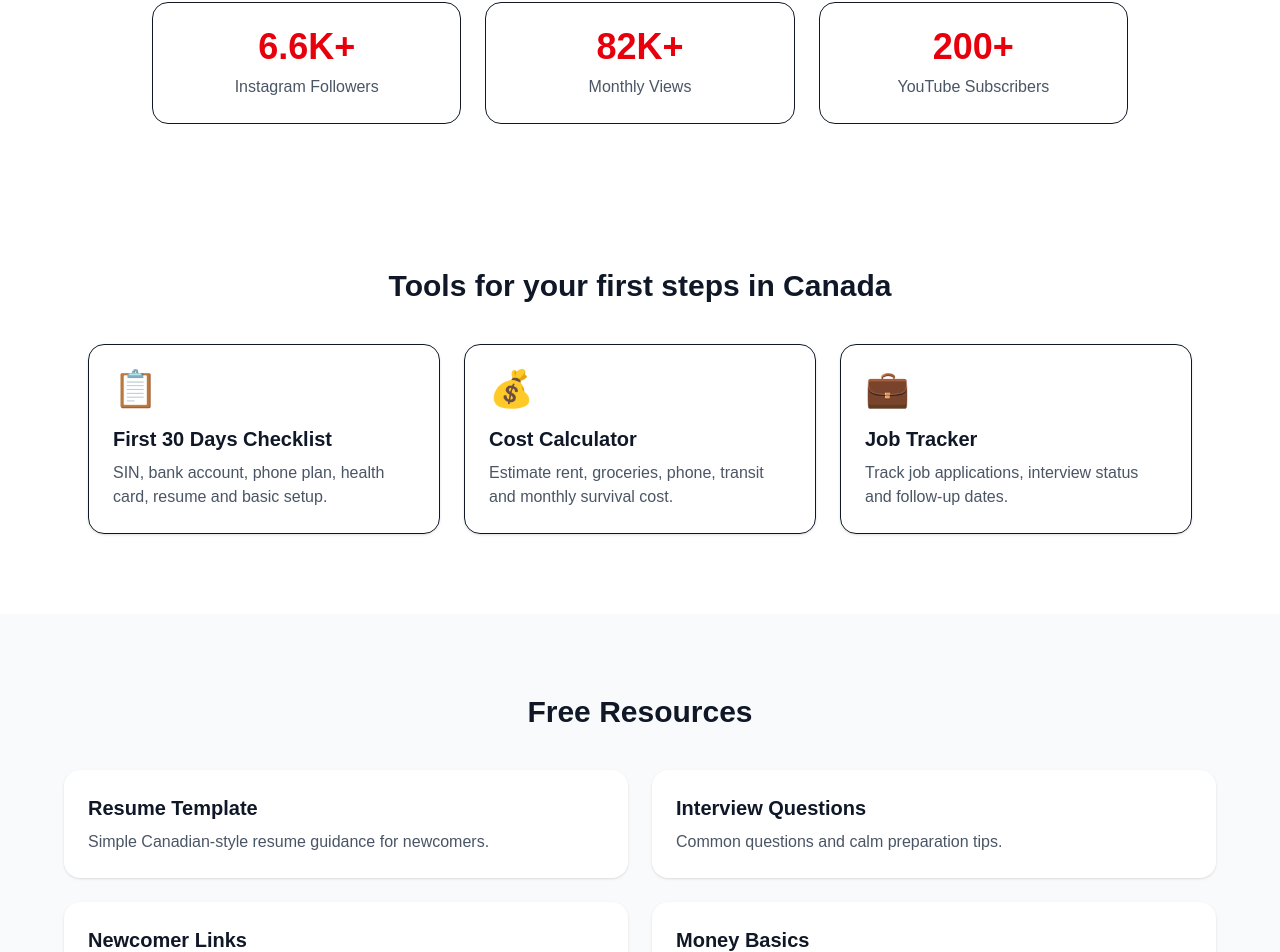
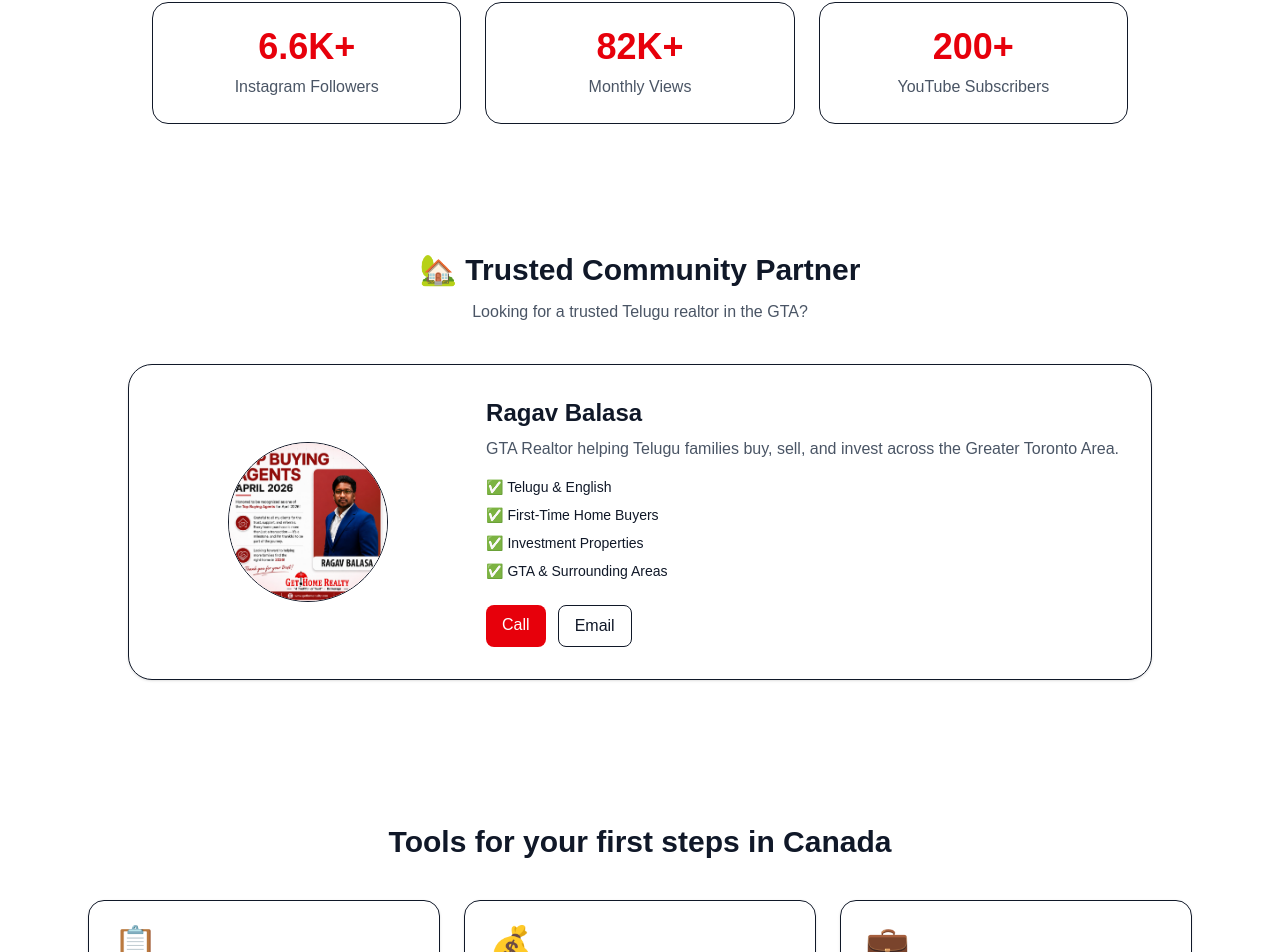
Before and after one commit to PranithhKotamraju/careofcanada, a Next.js app: page / in a window 1280 px wide. Shown: the part 1033-1985 px from the top of the page. Built offline with nearby package versions, Linux system fonts and the light colour scheme.

Commit message:
added realtor

```diff
--- a/app/page.tsx
+++ b/app/page.tsx
@@ -157,6 +157,66 @@ export default function Home() {
           </div>
         </div>
       </section>
+
+      <section className="bg-white px-6 py-16">
+  <div className="mx-auto max-w-5xl">
+
+    <div className="text-center mb-10">
+      <h2 className="text-3xl font-bold">
+        🏡 Trusted Community Partner
+      </h2>
+
+      <p className="mt-3 text-gray-600">
+        Looking for a trusted Telugu realtor in the GTA?
+      </p>
+    </div>
+
+    <div className="rounded-3xl border bg-white p-8 shadow-sm md:flex md:items-center md:gap-8">
+
+      <img
+        src="/images/realtor.png"
+        alt="Realtor"
+        className="mx-auto h-40 w-40 rounded-full object-cover border"
+      />
+
+      <div className="mt-6 md:mt-0">
+        <h3 className="text-2xl font-bold">
+          Ragav Balasa
+        </h3>
+
+        <p className="mt-2 text-gray-600">
+          GTA Realtor helping Telugu families buy, sell,
+          and invest across the Greater Toronto Area.
+        </p>
+
+        <div className="mt-4 space-y-2 text-sm">
+          <p>✅ Telugu & English</p>
+          <p>✅ First-Time Home Buyers</p>
+          <p>✅ Investment Properties</p>
+          <p>✅ GTA & Surrounding Areas</p>
+        </div>
+
+        <div className="mt-6 flex flex-wrap gap-3">
+          <a
+            href="tel:+1234567890"
+            className="rounded-lg bg-red-600 px-4 py-2 text-white"
+          >
+            Call
+          </a>
+
+          <a
+            href="mailto:realtor@email.com"
+            className="rounded-lg border px-4 py-2"
+          >
+            Email
+          </a>
+        </div>
+      </div>
+    </div>
+  </div>
+</section>
+
+
 
       <section id="tools" className="mx-auto max-w-6xl px-6 py-20">
         <h2 className="mb-10 text-center text-3xl font-bold">
```
Also changed, not shown: public/images/realtor.png (added).
